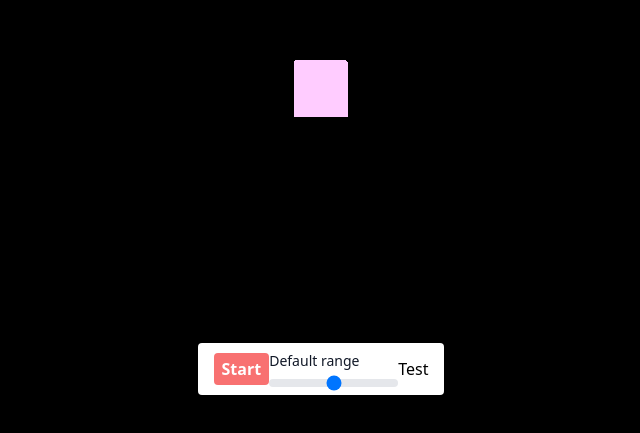
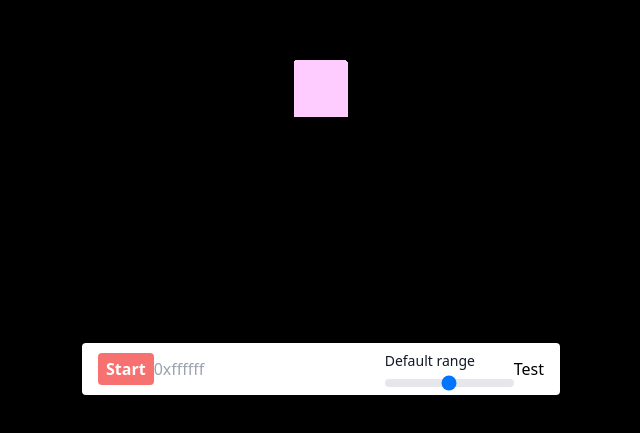
Before and after one commit to LaupWing/vite-typescript-threejs-basic-cube, a website built with Vite: page index.html in a window 1280 px wide. Shown: the part 365-798 px from the top of the page, without its empty margins (319-959 px from the left). Built offline with nearby package versions, Linux system fonts and the light colour scheme.

Commit message:
base input for the color

```diff
--- a/index.html
+++ b/index.html
@@ -14,6 +14,9 @@
       <ul class="flex items-center bg-white z-50 fixed bottom-10 px-4 py-2 rounded mx-auto">
          <li>
             <button class="px-2 rounded bg-red-400 py-1 font-bold text-white">Start</button>
+         </li>
+         <li>
+            <input type="text" placeholder="0xffffff">
          </li>
          <li class="flex flex-col">
             <label
```
